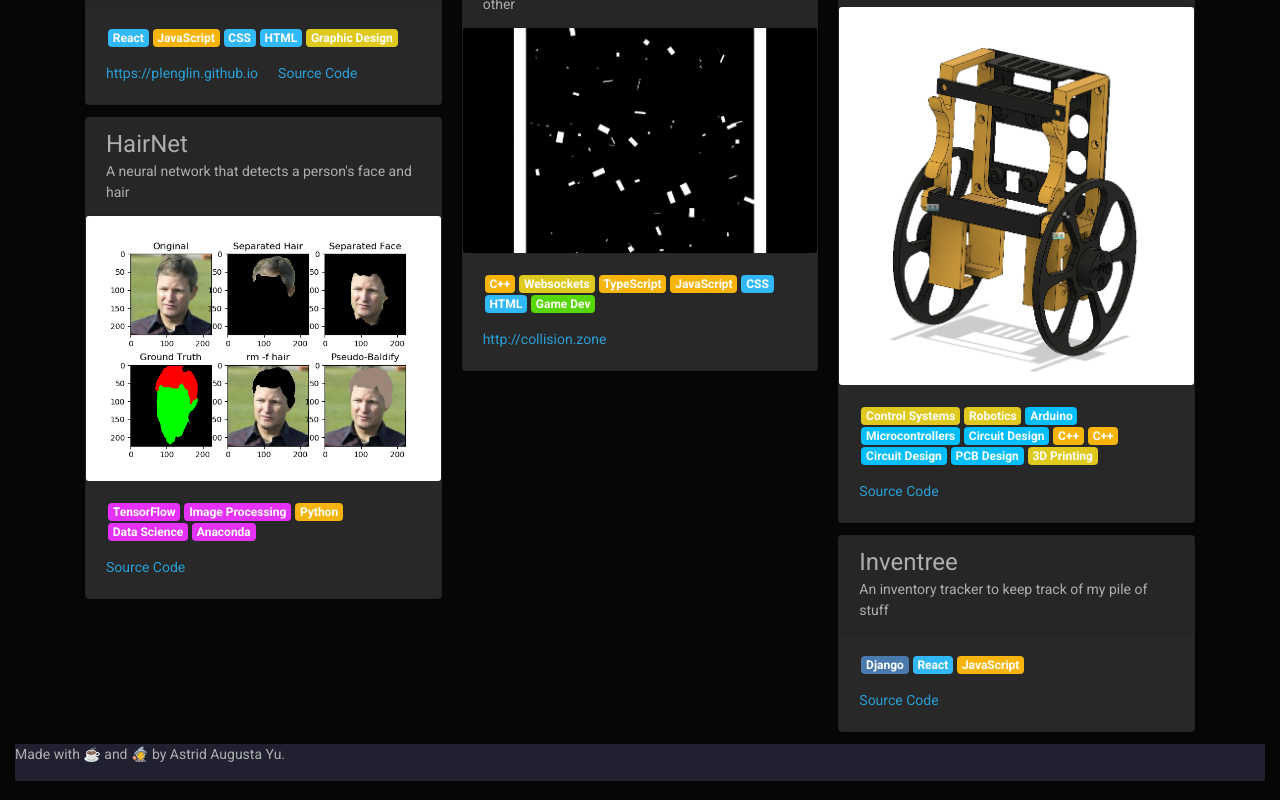
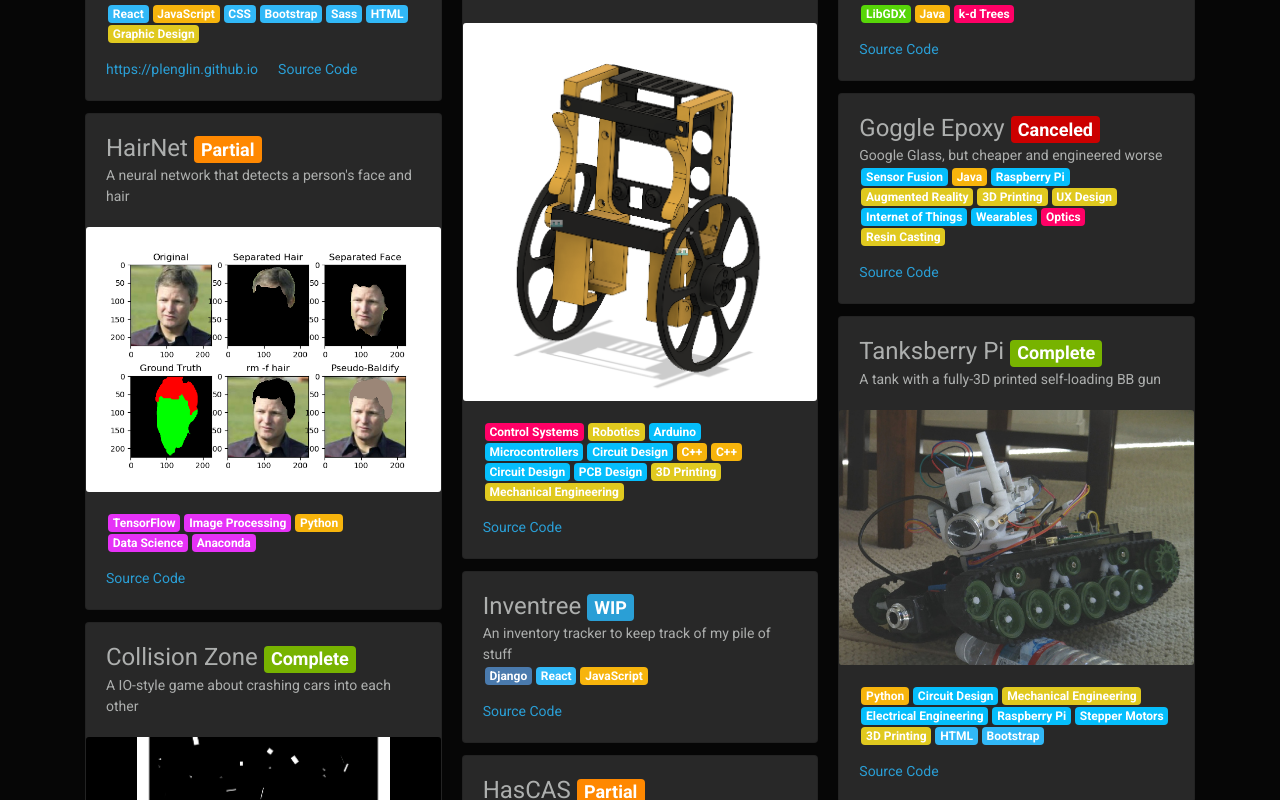
Before and after one commit to ifd3f/astrid.tech-old, a React (Create React App) app: page / in a window 1280 px wide. Shown: the part 1480-2280 px from the top of the page. Built offline with nearby package versions, Linux system fonts and the light colour scheme; what react-in-viewport would draw is missing.

Commit message:
MOAR skillz
cuz i'm a skilled hax0r girl

```diff
--- a/src/assets/index.js
+++ b/src/assets/index.js
@@ -9,6 +9,7 @@ import imgMyFace from "./my-face.jpg";
 import imgHairNet from "./hairnet.png";
 import imgSegwayBot from "./segwaybot.png";
 import imgCollisionZone from "./collision-zone.gif";
+import imgTanksberry from "./tanksberry-pi.jpg";
 
 export {
   imgCoding,
@@ -22,4 +23,5 @@ export {
   imgHairNet,
   imgCollisionZone,
   imgSegwayBot,
+  imgTanksberry,
 };
--- a/src/db/projects.js
+++ b/src/db/projects.js
@@ -1,14 +1,19 @@
-import { imgSegwayBot, imgHairNet, imgCollisionZone } from "../assets";
+import {
+  imgSegwayBot,
+  imgHairNet,
+  imgCollisionZone,
+  imgTanksberry,
+} from "../assets";
 
 const projects = [
   {
     title: "Personal Website",
     id: "personal-website",
     desc: "A website that links to itself",
-    date: new Date(2020, 3),
+    date: [new Date(2020, 3)],
     url: "https://plenglin.github.io",
     status: "wip",
-    skills: ["react", "js", "css", "html", "graphic"],
+    skills: ["react", "js", "css", "bootstrap", "sass", "html", "graphic"],
     source: "https://github.com/Plenglin/plenglin.github.io",
     img: null,
   },
@@ -17,7 +22,7 @@ const projects = [
     id: "hair-net",
     desc: "A neural network that detects a person's face and hair",
     date: [new Date(2019, 5), new Date(2019, 8)],
-    status: "suspended",
+    status: "partial",
     skills: ["tensorflow", "image-processing", "py", "data", "anaconda"],
     source: "https://github.com/Plenglin/hair-net",
     img: imgHairNet,
@@ -25,7 +30,7 @@ const projects = [
   {
     title: "Collision Zone",
     id: "collision-zone",
-    status: "suspended",
+    status: "complete",
     desc: "A IO-style game about crashing cars into each other",
     date: [new Date(2019, 5), new Date(2019, 8)],
     skills: ["c++", "websockets", "ts", "js", "css", "html", "game"],
@@ -35,7 +40,7 @@ const projects = [
   {
     title: "Mini Segway Bot",
     id: "segway-bot",
-    status: "suspended",
+    status: "partial",
     desc: "A robot that balances on two wheels",
     date: [new Date(2019, 1), new Date(2019, 3)],
     skills: [
@@ -46,6 +51,7 @@ const projects = [
       "circuit",
       "pcb",
       "3d-printing",
+      "me",
     ],
     source: "https://github.com/Plenglin/segwaybot",
     img: imgSegwayBot, // TODO
@@ -59,6 +65,73 @@ const projects = [
     skills: ["django", "react", "js"],
     source: "https://github.com/Plenglin/unrefined-stockpile",
   },
+  {
+    title: "HasCAS",
+    id: "hascas",
+    status: "partial",
+    desc: "Haskell Computer Algebra System",
+    date: [new Date(2020, 1)],
+    skills: ["hs", "ast"],
+    source: "https://github.com/Plenglin/HasCAS",
+  },
+  {
+    id: "quest-of-con",
+    title: "Quest of Con",
+    status: "partial",
+    desc: "Turn-based sci-fi strategy",
+    date: [new Date(2017, 9), new Date(2018, 2)],
+    skills: ["libgdx", "kt", "terrain-gen", "ux-design"],
+    source: "https://github.com/Plenglin/quest-of-con",
+  },
+  {
+    id: "space-admiral",
+    title: "Space Admiral",
+    status: "partial",
+    desc: "Real-Time Space Opera Strategy",
+    date: [new Date(2019, 1), new Date(2019, 5)],
+    skills: ["libgdx", "java", "kd-tree"],
+    source: "https://github.com/Plenglin/space-admiral",
+  },
+  {
+    id: "goggle-epoxy",
+    title: "Goggle Epoxy",
+    status: "canceled",
+    desc: "Google Glass, but cheaper and engineered worse",
+    date: [new Date(2018, 6), new Date(2018, 8)],
+    skills: [
+      "sensor-fusion",
+      "java",
+      "raspberry-pi",
+      "ar",
+      "3d-printing",
+      "ux-design",
+      "iot",
+      "wearable",
+      "optics",
+      "resin-casting",
+    ],
+    source: "https://github.com/Plenglin/goggle-epoxy",
+  },
+  {
+    id: "tanksberry-pi",
+    title: "Tanksberry Pi",
+    status: "complete",
+    desc: "A tank with a fully-3D printed self-loading BB gun",
+    date: [new Date(2017, 5), new Date(2017, 7)],
+    skills: [
+      "py",
+      "circuit",
+      "me",
+      "ee",
+      "raspberry-pi",
+      "stepper",
+      "3d-printing",
+      "html",
+      "bootstrap",
+    ],
+    img: imgTanksberry,
+    source: "https://github.com/Plenglin/tanksberry-pi",
+  },
 ];
 
 export default projects;
--- a/src/db/skills-data.js
+++ b/src/db/skills-data.js
@@ -61,13 +61,44 @@ export default [
     ],
   },
   {
+    id: "concepts",
+    name: "Concepts",
+    color: "#ff0066",
+    children: [
+      {
+        name: "Optics",
+        id: "optics",
+      },
+      {
+        name: "Abstract Syntax Trees",
+        id: "ast",
+      },
+      {
+        name: "Control Systems",
+        id: "control-systems",
+      },
+      {
+        name: "k-d Trees",
+        id: "kd-tree",
+      },
+    ],
+  },
+  {
     id: "misc-skills",
     name: "Miscellaneous",
     color: "#e0c91f",
     children: [
       {
+        name: "Augmented Reality",
+        id: "ar",
+      },
+      {
         name: "Pure Functional Programming",
         id: "pure-fp",
+      },
+      {
+        name: "UX Design",
+        id: "ux-design",
       },
       {
         name: "Robotics",
@@ -78,16 +109,20 @@ export default [
         id: "websockets",
       },
       {
-        name: "Control Systems",
-        id: "control-systems",
-      },
-      {
         name: "Graphic Design",
         id: "graphic",
       },
       {
         name: "3D Printing",
         id: "3d-printing",
+      },
+      {
+        name: "Resin Casting",
+        id: "resin-casting",
+      },
+      {
+        name: "Mechanical Engineering",
+        id: "me",
       },
     ],
   },
@@ -100,6 +135,10 @@ export default [
         name: "CSS",
         level: 70,
         id: "css",
+      },
+      {
+        name: "Sass",
+        id: "sass",
       },
       {
         name: "HTML",
@@ -161,7 +200,11 @@ export default [
     id: "db",
     name: "Database",
     color: "#525569",
-    children: [{ name: "SQL Server", id: "sql-server" }],
+    children: [
+      { name: "SQL Server", id: "sql-server" },
+      { name: "PostgreSQL", id: "postgres" },
+      { name: "MySQL", id: "mysql" },
+    ],
   },
   {
     id: "game",
@@ -177,6 +220,10 @@ export default [
         name: "Unity",
         level: 70,
         id: "unity",
+      },
+      {
+        name: "Terrain Generation",
+        id: "terrain-gen",
       },
     ],
   },
@@ -230,6 +277,14 @@ export default [
         id: "microcontroller",
       },
       {
+        name: "Internet of Things",
+        id: "iot",
+      },
+      {
+        name: "Wearables",
+        id: "wearable",
+      },
+      {
         name: "FPGAs",
         id: "fpga",
       },
@@ -240,6 +295,10 @@ export default [
         id: "ino",
       },
       {
+        name: "Raspberry Pi",
+        id: "raspberry-pi",
+      },
+      {
         name: "PCB Design",
         id: "pcb",
       },
@@ -247,6 +306,14 @@ export default [
         name: "Circuit Design",
         id: "circuit",
       },
+      {
+        name: "Sensor Fusion",
+        id: "sensor-fusion",
+      },
+      {
+        name: "Stepper Motors",
+        id: "stepper",
+      },
     ],
   },
 ];
--- a/src/homepage/Experience.jsx
+++ b/src/homepage/Experience.jsx
@@ -92,9 +92,7 @@ function GoodRippleArticle() {
 export function ExperienceSection() {
   return (
     <Container className={style.workExperience} tag="section">
-      <h2 className="section-header">
-        I've written lots of code for organizations like yours
-      </h2>
+      <h2 className="section-header">I have extensive work experience</h2>
       <hr />
       <FabTimeArticle />
       <hr />
--- a/src/homepage/Projects.jsx
+++ b/src/homepage/Projects.jsx
@@ -1,4 +1,4 @@
-import React from "react";
+import React, { useState } from "react";
 import {
   Container,
   CardHeader,
@@ -9,23 +9,95 @@ import {
   CardLink,
   CardDeck,
   CardColumns,
+  Badge,
+  UncontrolledTooltip,
 } from "reactstrap";
 import { projects } from "../db";
-import { SkillsList } from "../util";
+import { SkillsList, getUniqueId } from "../util";
+
+function StatusBadge({ status }) {
+  const [badgeId] = useState(`badge-${getUniqueId()}`);
+  switch (status) {
+    case "wip":
+      return (
+        <>
+          <Badge id={badgeId} color="primary">
+            WIP
+          </Badge>
+          <UncontrolledTooltip placement="top" target={badgeId}>
+            I am actively working on this right now.
+          </UncontrolledTooltip>
+        </>
+      );
+    case "partial":
+      return (
+        <>
+          <Badge id={badgeId} color="warning">
+            Partial
+          </Badge>
+          <UncontrolledTooltip placement="top" target={badgeId}>
+            I am not working on this, but it is partially complete. There may be
+            working results you can see in action.
+          </UncontrolledTooltip>
+        </>
+      );
+    case "complete":
+      return (
+        <>
+          <Badge id={badgeId} color="success">
+            Complete
+          </Badge>
+          <UncontrolledTooltip placement="top" target={badgeId}>
+            This project is in a viable state. I may release updates to it every
+            now and then.
+          </UncontrolledTooltip>
+        </>
+      );
+    case "canceled":
+      return (
+        <>
+          <Badge id={badgeId} color="danger">
+            Canceled
+          </Badge>
+          <UncontrolledTooltip placement="top" target={badgeId}>
+            This project was left abandoned because I decided it was no longer
+            viable longer viable or possible to finish.
+          </UncontrolledTooltip>
+        </>
+      );
+    default:
+      throw new Error(`No status ID defined for "${status}"`);
+  }
+}
 
 function ProjectCard({ project }) {
-  const { img, title, desc, url, skills, source } = project;
-  return (
+  const { img, status, title, desc, url, skills, source } = project;
+  const headerSection = (
+    <>
+      <h5>
+        {title} <StatusBadge status={status} />
+      </h5>
+      <CardSubtitle>{desc}</CardSubtitle>
+    </>
+  );
+  const bodySection = (
+    <>
+      <SkillsList skills={skills} />
+      {url ? <CardLink href={url}>{url}</CardLink> : ""}
+      {source ? <CardLink href={source}>Source Code</CardLink> : ""}
+    </>
+  );
+  return img ? (
     <Card>
-      <CardHeader>
-        <h5>{title}</h5>
-        <CardSubtitle>{desc}</CardSubtitle>
-      </CardHeader>
-      {img ? <CardImg src={img} /> : ""}
+      <CardBody>{headerSection}</CardBody>
+      <CardImg src={img} />
+      <CardBody>{bodySection}</CardBody>
+    </Card>
+  ) : (
+    <Card>
       <CardBody>
-        <SkillsList skills={skills} />
-        {url ? <CardLink href={url}>{url}</CardLink> : ""}
-        {source ? <CardLink href={source}>Source Code</CardLink> : ""}
+        {headerSection}
+        {bodySection}
       </CardBody>
     </Card>
   );
@@ -35,7 +107,9 @@ function ProjectsSection() {
   return (
     <section>
       <Container>
-        <h2>In my free time, I like creating projects to learn new things</h2>
+        <h2>
+          In my free time, I like creating projects and learning new things
+        </h2>
         <CardColumns>
           {Array.from(projects.values()).map((p) => (
             <ProjectCard key={p.id} project={p} />
--- a/src/util/index.jsx
+++ b/src/util/index.jsx
@@ -28,8 +28,8 @@ function SkillBadge({ skill }) {
       >
         {name}
       </Badge>
-      <UncontrolledTooltip placement="top" target={badgeId}>
-        Click for more stuff using this
+      <UncontrolledTooltip placement="bottom" target={badgeId}>
+        Click for more stuff with this
       </UncontrolledTooltip>
     </>
   );
```
Also changed, not shown: src/assets/tanksberry-pi.jpg (added).
